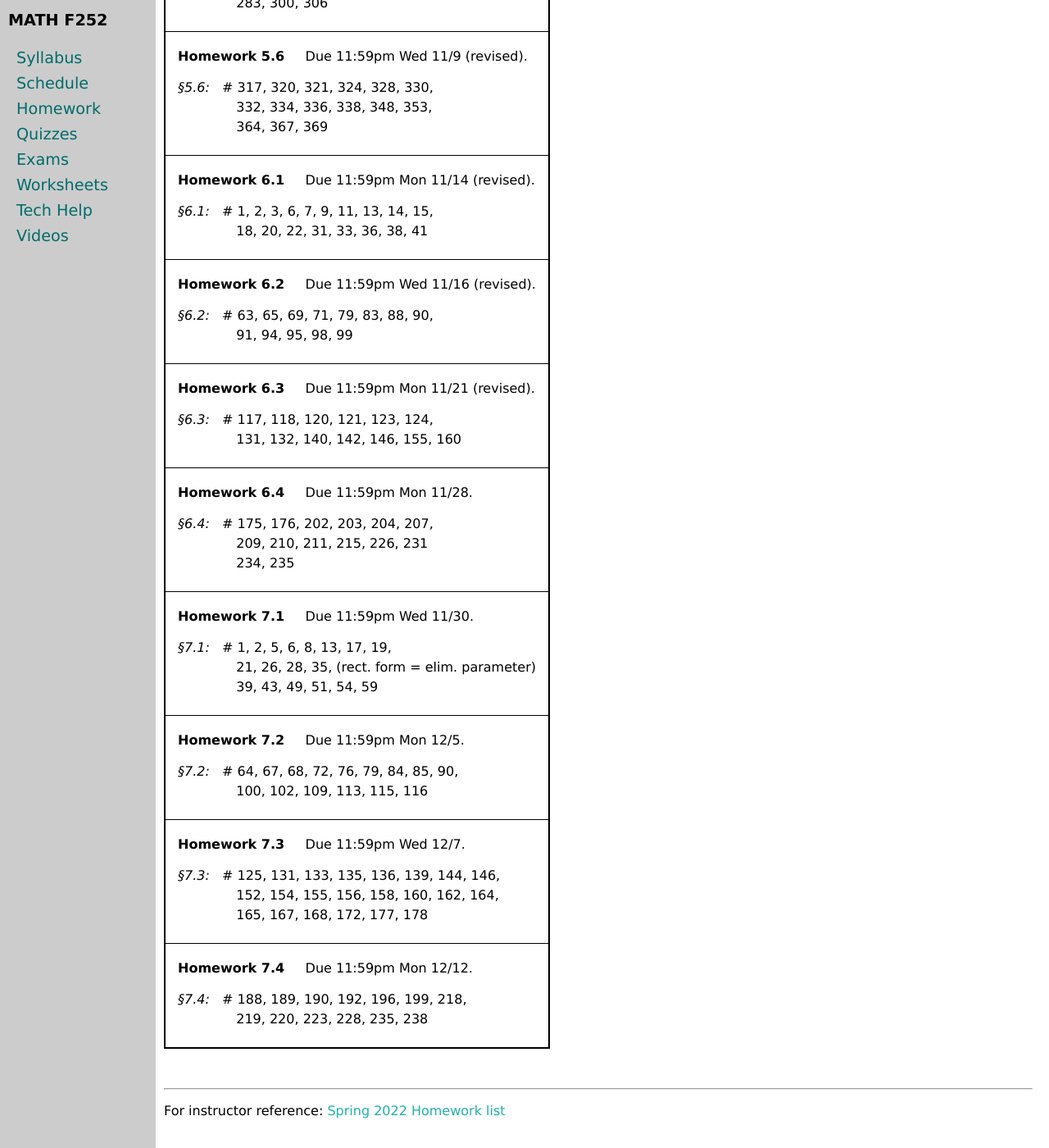
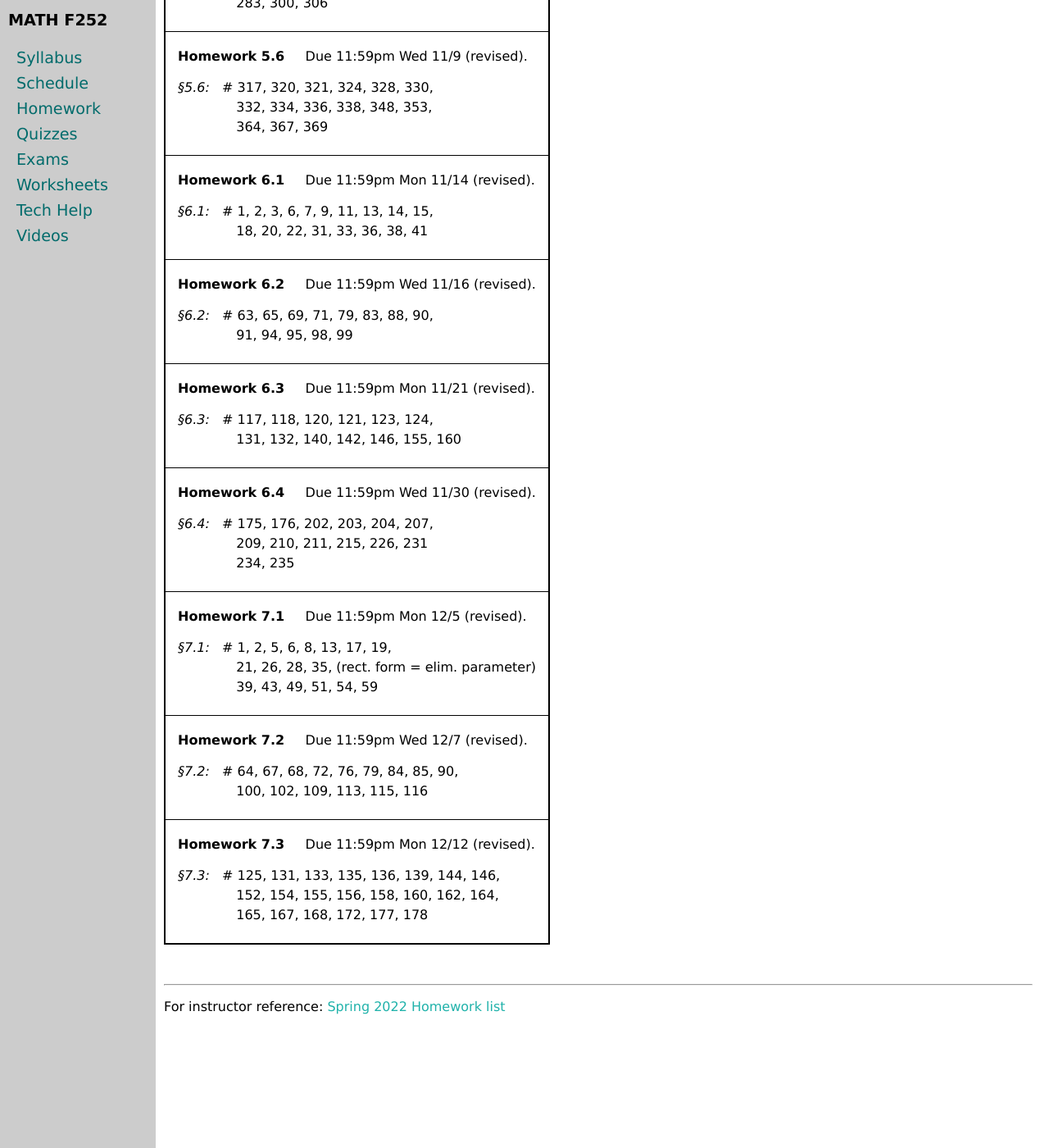
Before and after one commit to uaf-math/calc2, a Jekyll site: the page built from homework.md, in a window 1280 px wide and 1400 px high, scrolled down 3299 px. Shown: the whole window at 82% size. Built offline with Jekyll 4.4.1, drawn with Linux system fonts in a browser that asks for light colours.

Commit message:
new schedule: kill 7.4

```diff
--- a/_data/homework.yml
+++ b/_data/homework.yml
@@ -156,35 +156,35 @@ homework:
     problems: 117, 118, 120, 121, 123, 124,
     cont: 131, 132, 140, 142, 146, 155, 160
 - name: Homework 6.4
-  due: 11:59pm Mon 11/28
+  due: 11:59pm Wed 11/30 (revised)
   sections:
   - section: 6.4
     problems: 175, 176, 202, 203, 204, 207,
     cont: 209, 210, 211, 215, 226, 231
     contcont: 234, 235
 - name: Homework 7.1
-  due: 11:59pm Wed 11/30
+  due: 11:59pm Mon 12/5 (revised)
   sections:
   - section: 7.1
     problems: 1, 2, 5, 6, 8, 13, 17, 19,
     cont: 21, 26, 28, 35, (rect. form = elim. parameter)
     contcont: 39, 43, 49, 51, 54, 59
 - name: Homework 7.2
-  due: 11:59pm Mon 12/5
+  due: 11:59pm Wed 12/7 (revised)
   sections:
   - section: 7.2
     problems: 64, 67, 68, 72, 76, 79, 84, 85, 90,
     cont: 100, 102, 109, 113, 115, 116
 - name: Homework 7.3
-  due: 11:59pm Wed 12/7
+  due: 11:59pm Mon 12/12 (revised)
   sections:
   - section: 7.3
     problems: 125, 131, 133, 135, 136, 139, 144, 146,
     cont: 152, 154, 155, 156, 158, 160, 162, 164,
     contcont: 165, 167, 168, 172, 177, 178
-- name: Homework 7.4
-  due: 11:59pm Mon 12/12
-  sections:
-  - section: 7.4
-    problems: 188, 189, 190, 192, 196, 199, 218,
-    cont: 219, 220, 223, 228, 235, 238
+#- name: Homework 7.4
+#  due: 11:59pm Mon 12/12
+#  sections:
+#  - section: 7.4
+#    problems: 188, 189, 190, 192, 196, 199, 218,
+#    cont: 219, 220, 223, 228, 235, 238
```
Also changed, not shown: 2 other files.
